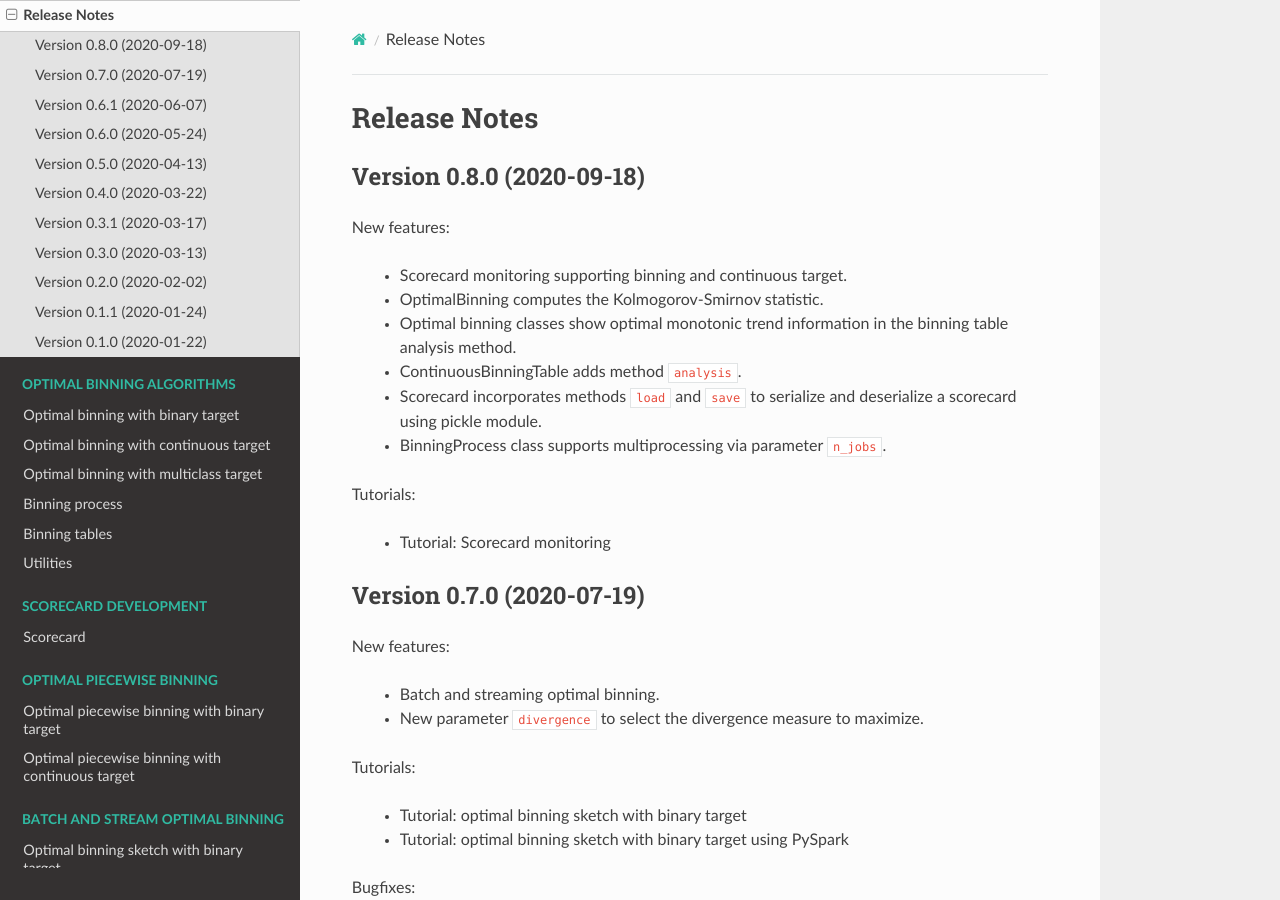
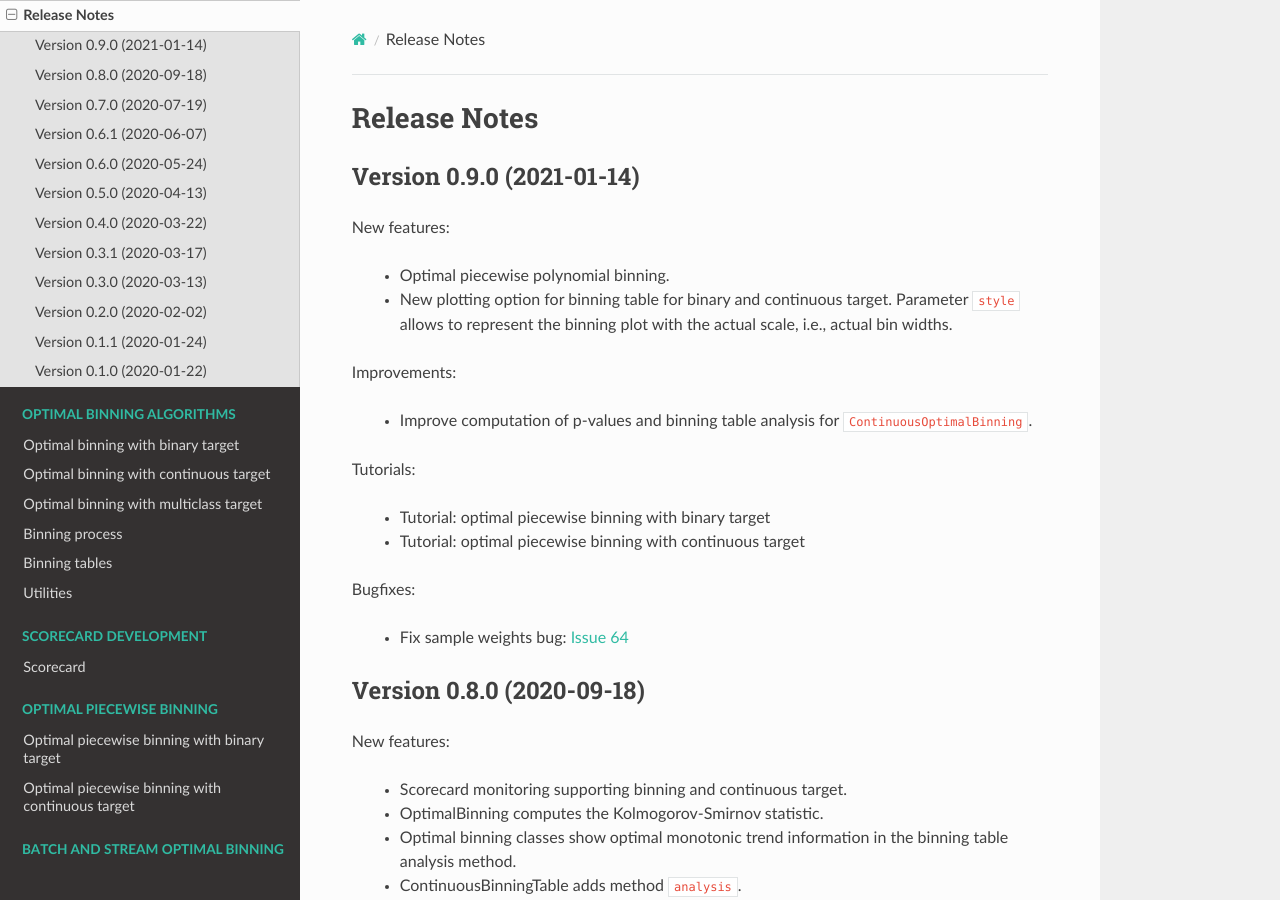
Before and after one commit to guillermo-navas-palencia/optbinning, a Sphinx documentation site: the page built from doc/source/release_notes.rst, in a window 1280 px wide and 900 px high. Built offline with Sphinx 7.4.7 and the Read the Docs theme 2.0.0, drawn with Linux system fonts in a browser that asks for light colours.

Commit message:
Update release notes and README. Ready release 0.9.0

```diff
--- a/doc/source/release_notes.rst
+++ b/doc/source/release_notes.rst
@@ -1,5 +1,27 @@
 Release Notes
 =============
+
+Version 0.9.0 (2021-01-14)
+--------------------------
+
+New features:
+
+   - Optimal piecewise polynomial binning.
+   - New plotting option for binning table for binary and continuous target. Parameter ``style`` allows to represent the binning plot with the actual scale, i.e., actual bin widths.
+
+Improvements:
+
+   - Improve computation of p-values and binning table analysis for ``ContinuousOptimalBinning``.
+
+Tutorials:
+
+   - Tutorial: optimal piecewise binning with binary target
+   - Tutorial: optimal piecewise binning with continuous target
+
+Bugfixes:
+
+   - Fix sample weights bug: `Issue 64 <https://github.com/guillermo-navas-palencia/optbinning/issues/64>`_
+
 
 Version 0.8.0 (2020-09-18)
 --------------------------
```
Also changed, not shown: README.rst (+4 -4 lines).
